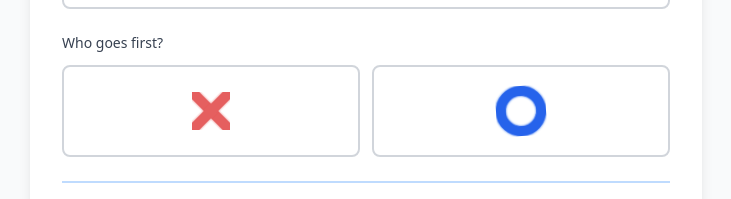
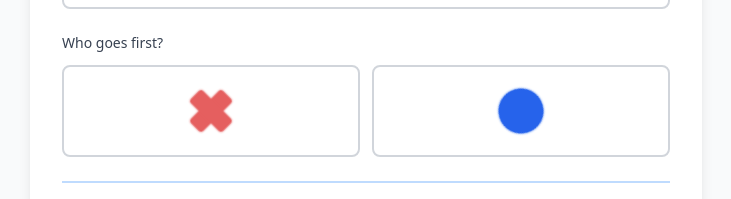
Before and after one commit to raghavdharani/TTT, a React (Vite) app: page / in a window 1280 px wide. Shown: the part 447-646 px from the top of the page, without its empty margins (274-1005 px from the left). Built offline with nearby package versions, Linux system fonts and the light colour scheme.

Commit message:
Update tokens to solid filled shapes: X is solid red with pulse animation, O is solid blue with slow rotation (3s). All tokens animated by default throughout the game.

```diff
--- a/src/components/GameSetup.jsx
+++ b/src/components/GameSetup.jsx
@@ -169,7 +169,7 @@ function GameSetup({ onStart, onOnlineSelect }) {
                 : 'border-gray-300 bg-white hover:border-red-300 hover:bg-red-50'
             }`}
           >
-            <Token value="X" size="small" animated={true} />
+            <Token value="X" size="small" />
           </button>
           <button
             onClick={() => setStartingPlayer('O')}
@@ -179,7 +179,7 @@ function GameSetup({ onStart, onOnlineSelect }) {
                 : 'border-gray-300 bg-white hover:border-blue-300 hover:bg-blue-50'
             }`}
           >
-            <Token value="O" size="small" animated={true} spinDuration={2} />
+            <Token value="O" size="small" />
           </button>
         </div>
       </div>
--- a/src/components/Square.jsx
+++ b/src/components/Square.jsx
@@ -23,7 +23,7 @@ function Square({ value, onClick, disabled, index }) {
       aria-label={ariaLabel}
       aria-disabled={disabled}
     >
-      <Token value={value} size="default" animated={true} />
+      <Token value={value} size="default" />
     </button>
   )
 }
--- a/src/components/tokens/OToken.jsx
+++ b/src/components/tokens/OToken.jsx
@@ -1,13 +1,13 @@
 /**
  * Reusable O Token Component
- * Sharp, slim blue circle token
+ * Solid filled blue circle token with slow rotation
  * @param {string} size - 'small', 'default', or 'large'
  * @param {string} className - Additional CSS classes
- * @param {boolean} animated - Whether to apply spin animation
- * @param {number} spinDuration - Animation duration in seconds (default: 2)
+ * @param {boolean} animated - Whether to apply spin animation (default: true)
+ * @param {number} spinDuration - Animation duration in seconds (default: 3 for slow rotation)
  */
 
-function OToken({ size = 'default', className = '', animated = false, spinDuration = 2 }) {
+function OToken({ size = 'default', className = '', animated = true, spinDuration = 3 }) {
   // Size classes: 'small', 'default', 'large'
   const sizeClasses = {
     small: 'w-12 h-12 sm:w-14 sm:h-14',
@@ -43,14 +43,12 @@ function OToken({ size = 'default', className = '', animated = false, spinDurati
           </feMerge>
         </filter>
       </defs>
+      {/* Solid filled circle */}
       <circle
         cx="50"
         cy="50"
-        r="36"
-        stroke="#2563eb"
-        strokeWidth="10"
-        fill="none"
-        vectorEffect="non-scaling-stroke"
+        r="40"
+        fill="#2563eb"
         filter="url(#o-glow)"
       />
     </svg>
--- a/src/components/tokens/XToken.jsx
+++ b/src/components/tokens/XToken.jsx
@@ -1,12 +1,12 @@
 /**
  * Reusable X Token Component
- * Sharp, slim red cross token
+ * Solid filled red cross token with subtle pulse animation
  * @param {string} size - 'small', 'default', or 'large'
  * @param {string} className - Additional CSS classes
- * @param {boolean} animated - Whether to apply pulse animation
+ * @param {boolean} animated - Whether to apply pulse animation (default: true)
  */
 
-function XToken({ size = 'default', className = '', animated = false }) {
+function XToken({ size = 'default', className = '', animated = true }) {
   // Size classes: 'small', 'default', 'large'
   const sizeClasses = {
     small: 'w-12 h-12 sm:w-14 sm:h-14',
@@ -40,30 +40,13 @@ function XToken({ size = 'default', className = '', animated = false }) {
           </feMerge>
         </filter>
       </defs>
-      <line
-        x1="22"
-        y1="22"
-        x2="78"
-        y2="78"
-        stroke="#dc2626"
-        strokeWidth="10"
-        strokeLinecap="round"
-        strokeLinejoin="miter"
-        vectorEffect="non-scaling-stroke"
-        filter="url(#x-glow)"
-      />
-      <line
-        x1="78"
-        y1="22"
-        x2="22"
-        y2="78"
-        stroke="#dc2626"
-        strokeWidth="10"
-        strokeLinecap="round"
-        strokeLinejoin="miter"
-        vectorEffect="non-scaling-stroke"
-        filter="url(#x-glow)"
-      />
+      {/* Solid filled X - using two rotated rectangles */}
+      <g transform="rotate(45 50 50)">
+        <rect x="35" y="10" width="30" height="80" rx="5" fill="#dc2626" filter="url(#x-glow)" />
+      </g>
+      <g transform="rotate(-45 50 50)">
+        <rect x="35" y="10" width="30" height="80" rx="5" fill="#dc2626" filter="url(#x-glow)" />
+      </g>
     </svg>
   )
 }
```
Also changed, not shown: src/components/tokens/index.jsx (+4 -3 lines).
